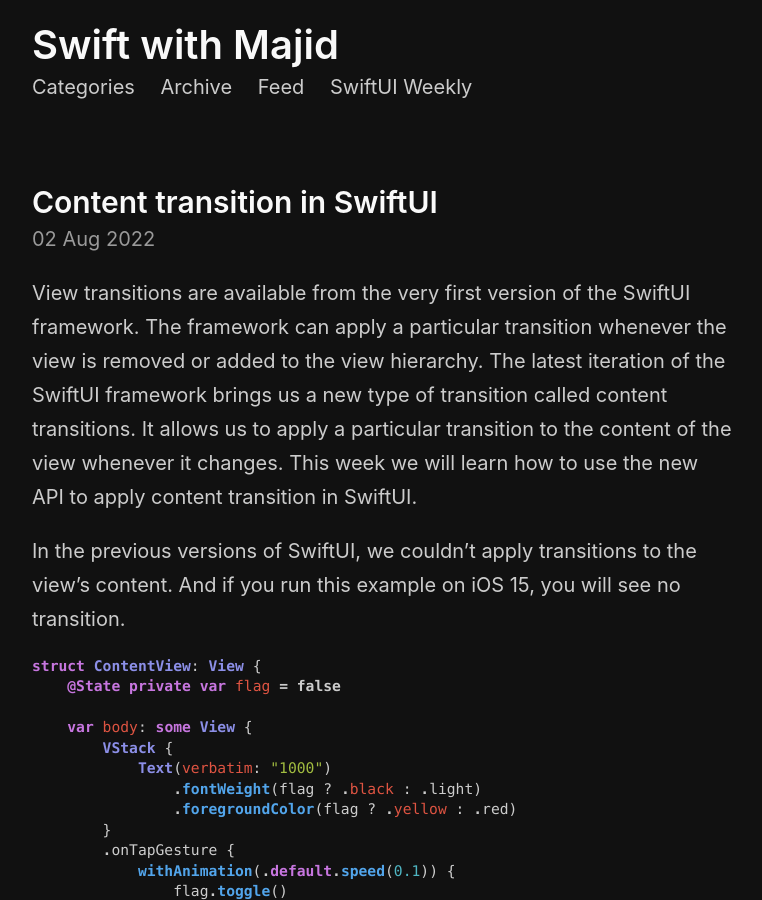
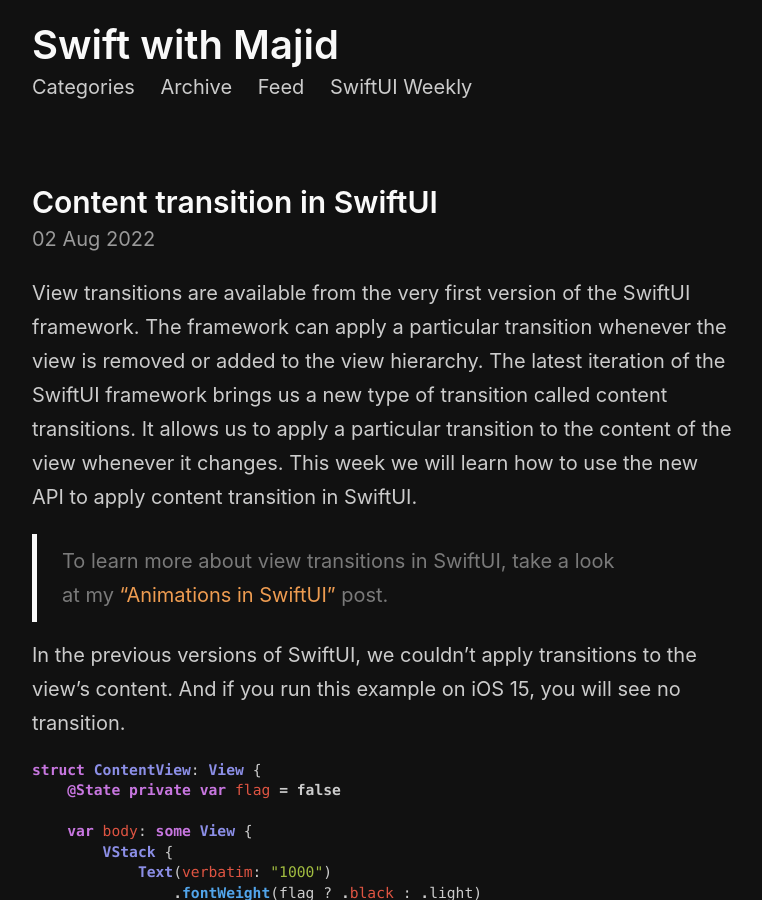
Before and after one commit to mecid/mecid.github.io, a Jekyll site: the page built from _posts/2022-08-02-content-transition-in-swiftui.md, in a window 1280 px wide and 900 px high. Shown: the whole window, without its empty margins (258-1020 px from the left). Built offline with Jekyll 4.4.1, drawn with Linux system fonts in a browser that asks for light colours; some of the changed text lies outside the part shown.

Commit message:
reference posts added to content transition post

````diff
--- a/_posts/2022-08-02-content-transition-in-swiftui.md
+++ b/_posts/2022-08-02-content-transition-in-swiftui.md
@@ -4,6 +4,8 @@
 ---
 
 View transitions are available from the very first version of the SwiftUI framework. The framework can apply a particular transition whenever the view is removed or added to the view hierarchy. The latest iteration of the SwiftUI framework brings us a new type of transition called content transitions. It allows us to apply a particular transition to the content of the view whenever it changes. This week we will learn how to use the new API to apply content transition in SwiftUI.
+
+> To learn more about view transitions in SwiftUI, take a look at my ["Animations in SwiftUI"](/2019/06/26/animations-in-swiftui/) post.
 
 In the previous versions of SwiftUI, we couldn't apply transitions to the view's content. And if you run this example on iOS 15, you will see no transition.
 
@@ -91,6 +93,8 @@
 }
 ```
 
+> To learn more about other options to animate text changes, take a look at my ["AnimatableModifier in SwiftUI"](/2021/01/11/animatablemodifier-in-swiftui/) post.
+
 The *contentTransition* view modifier passes the provided instance of the *ContentTransition* via the SwiftUI environment and allows us to access it via a particular *EnvironmentKey*.
 
 ```swift
````
